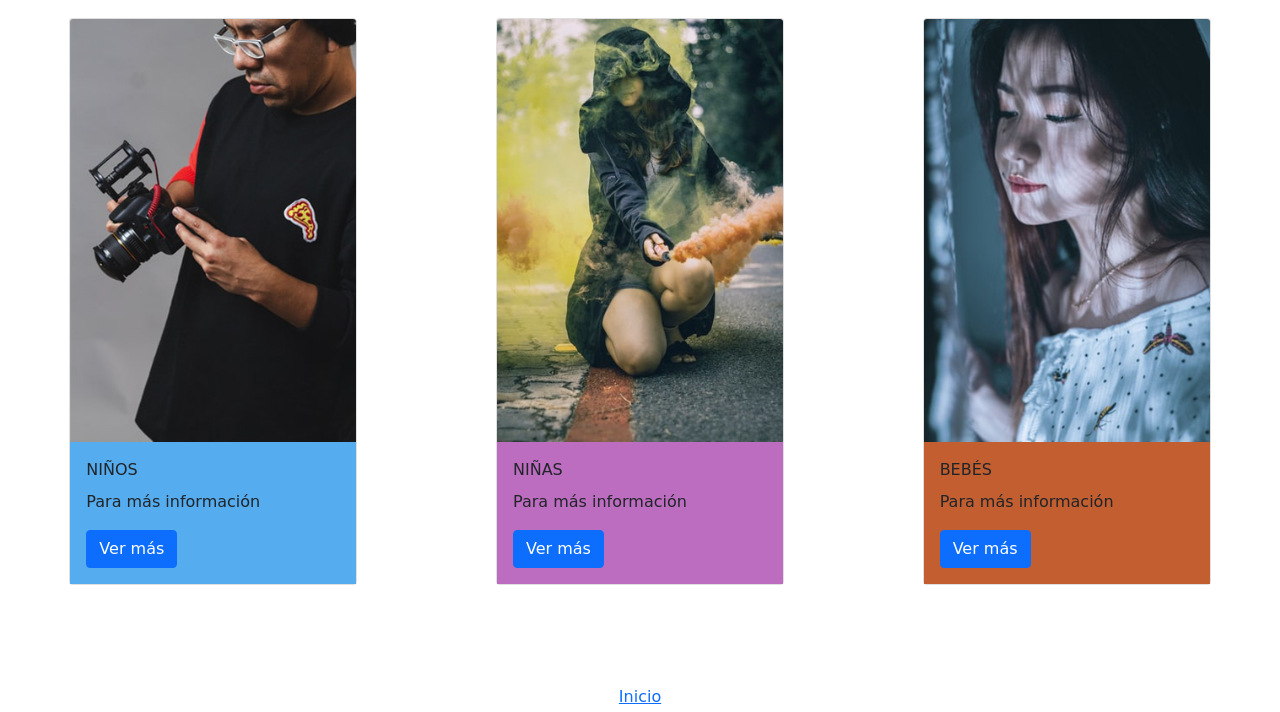
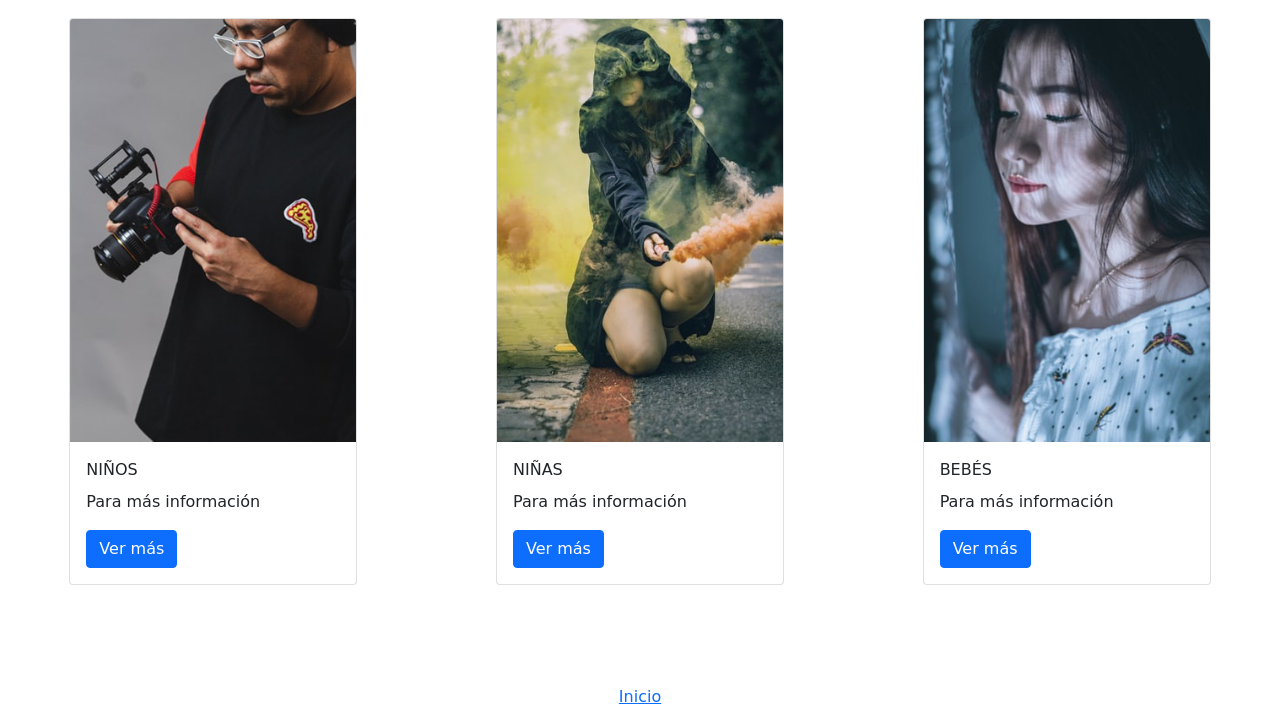
Before and after one commit to lucasparrinella/coderhouse, a website: page index.html in a window 1280 px wide. Shown: the part 210-922 px from the top of the page. Drawn offline with nearby package versions, Linux system fonts and the light colour scheme; a web font is replaced by a local one.

Commit message:
Update styles.css
Cambio de color en las "CARDS" del "INDEX"

```diff
--- a/css/styles.css
+++ b/css/styles.css
@@ -1,13 +1,13 @@
 @charset "UTF-8";
 @import url("https://fonts.googleapis.com/css2?family=Yomogi&display=swap");
 .card-body--niños {
-  background-color: #55acee; }
+  background-color: #red; }
 
 .card-body--niñas {
-  background-color: #bd6dc0; }
+  background-color: #pink; }
 
 .card-body--bebes {
-  background-color: #C25E30; }
+  background-color: #blue; }
 
 * {
   box-sizing: border-box;
```
